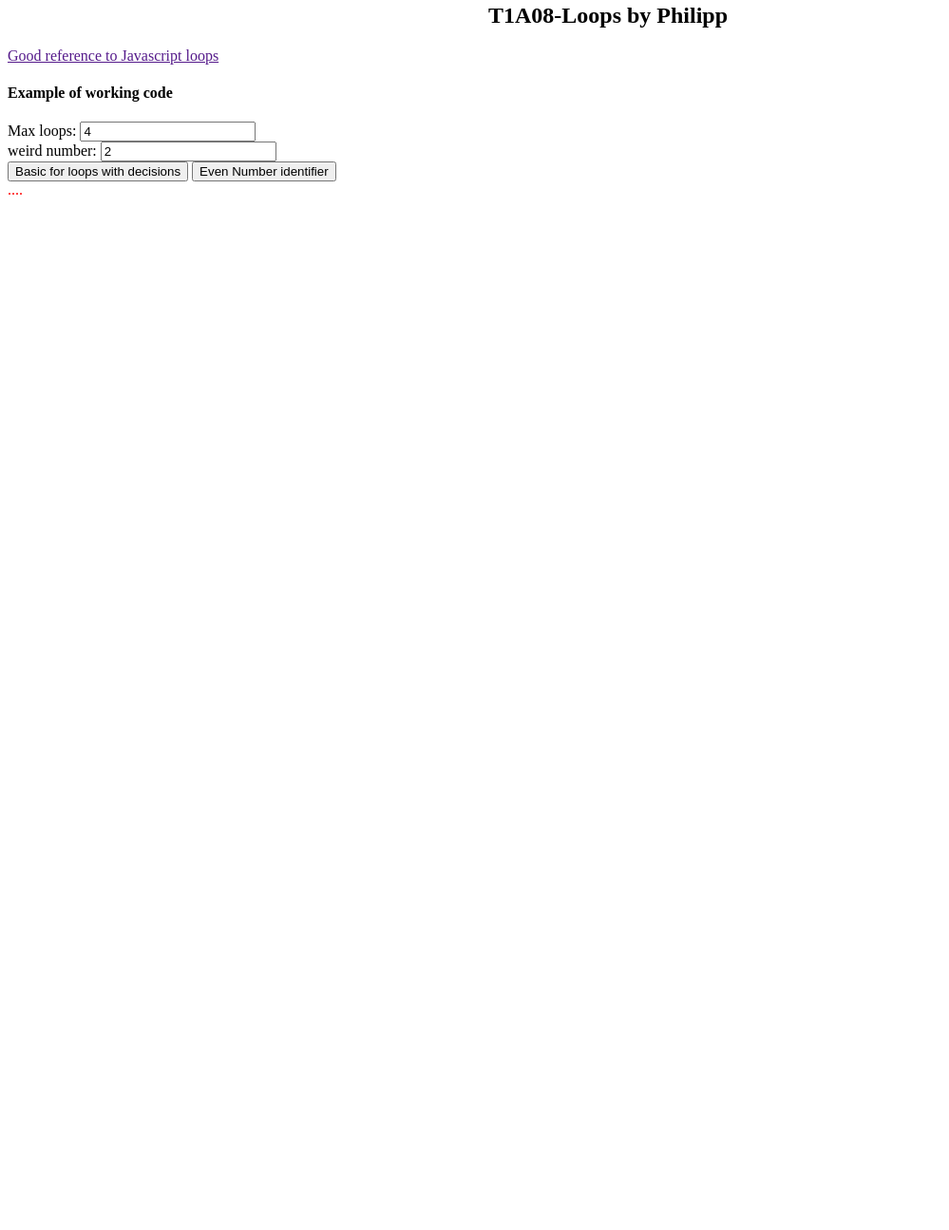
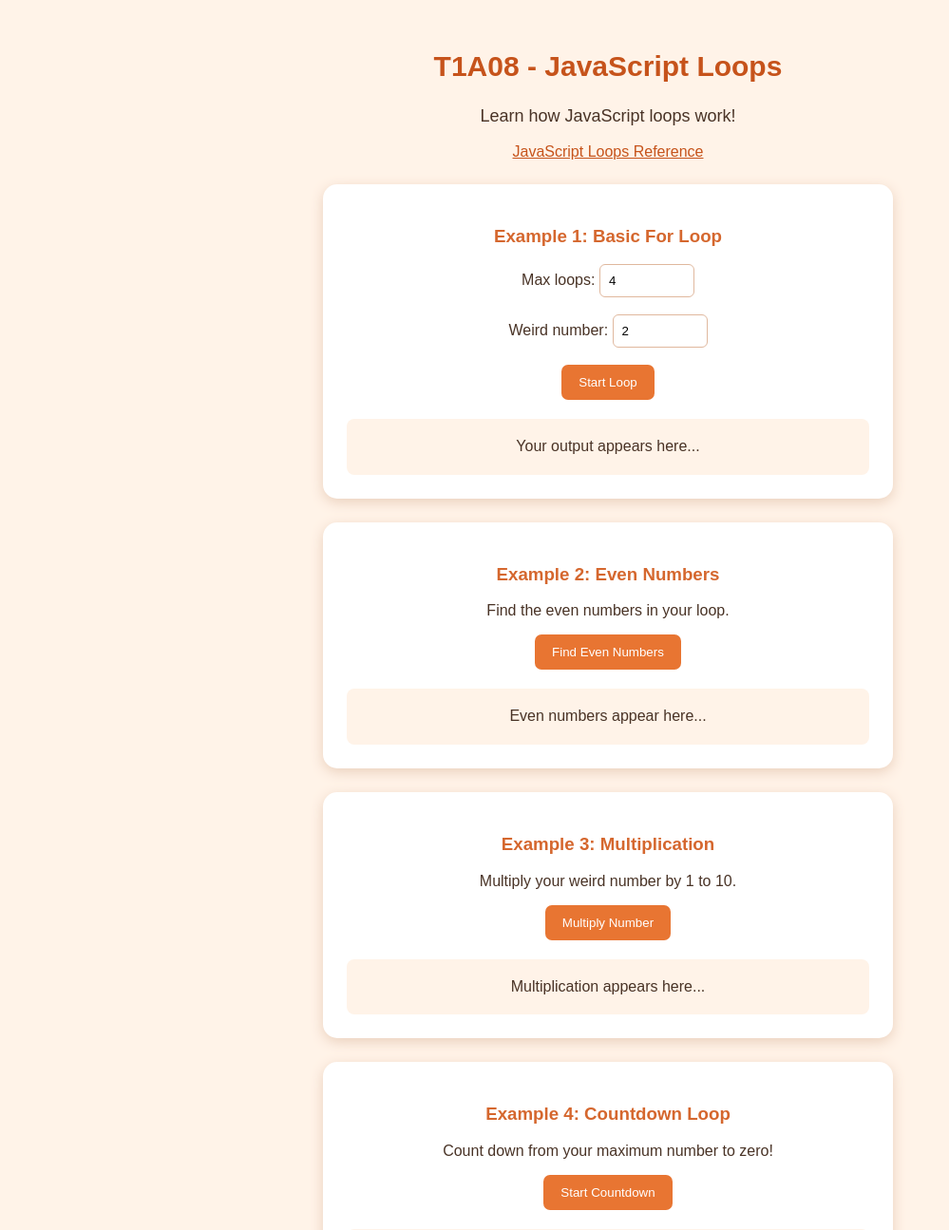
Before and after one commit to Philipp726281/gamedev-Philipp-2026, a plain HTML site: page T1A08-Loops-Philipp.html in a window 1280 px wide. Shown: the part 5-1300 px from the top of the page at 95% size, without its empty margins (0-999 px from the left). Before the commit the page ends 800 px from the top, so only its background shows below. Drawn offline with Linux system fonts and the light colour scheme.

Commit message:
Update T1A08-Loops-Philipp.html

```diff
--- a/T1A08-Loops-Philipp.html
+++ b/T1A08-Loops-Philipp.html
@@ -1,35 +1,204 @@
-<h2 align=center>T1A08-Loops by Philipp</h2> <a href="">Good reference to Javascript loops</a><br> <h4>Example of working code</h4>
+<!DOCTYPE html>
+<html lang="en">
 
-Max loops: <input id="myNum01" type=number value="4"><br>
-weird number: <input id="myWeird01" type=number value="2"><br>
+<head>
+    <title>T1A08-Loops-by-Philipp</title>
+</head>
 
-<input type=button value="Basic for loops with decisions" onclick="{
-document.getElementById('myDiv01').innerHTML=''
-let myTemp = ''
-let myMax = parseInt(document.getElementById('myNum01').value)
+<body>
 
-for (let myLoop = 0; myLoop < myMax; myLoop++){
-if (myLoop * 2 > myMax){
-myTemp += 'cool'
+    <h2>T1A08 - JavaScript Loops</h2>
+    <p class="subtitle">Learn how JavaScript loops work!</p>
+
+    <a href="https://www.w3schools.com/js/js_loop_for.asp">
+        JavaScript Loops Reference
+    </a>
+
+    <div class="card">
+        <h3>Example 1: Basic For Loop</h3>
+
+        Max loops:
+        <input id="myNum01" type="number" value="4">
+
+        <br><br>
+
+        Weird number:
+        <input id="myWeird01" type="number" value="2">
+
+        <br><br>
+
+        <input type="button" value="Start Loop" onclick="{
+            document.getElementById('myDiv01').innerHTML = '';
+            let myTemp = '';
+            let myMax = parseInt(document.getElementById('myNum01').value);
+
+            for (let myLoop = 0; myLoop < myMax; myLoop++) {
+                if (myLoop * 2 > myMax) {
+                    myTemp += 'Cool! ';
+                }
+                myTemp += 'Loop number: ' + myLoop + '<br>';
+            }
+
+            document.getElementById('myDiv01').innerHTML = myTemp;
+        }">
+
+        <div id="myDiv01" class="output">Your output appears here...</div>
+    </div>
+
+    <div class="card">
+        <h3>Example 2: Even Numbers</h3>
+
+        <p>Find the even numbers in your loop.</p>
+
+        <input type="button" value="Find Even Numbers" onclick="{
+            let myTemp = '';
+            let myMax = parseInt(document.getElementById('myNum01').value);
+
+            for (let myLoop = 0; myLoop < myMax; myLoop++) {
+                if (myLoop % 2 == 0) {
+                    myTemp += myLoop + ' is an even number<br>';
+                }
+            }
+
+            document.getElementById('myDiv02').innerHTML = myTemp;
+        }">
+
+        <div id="myDiv02" class="output">Even numbers appear here...</div>
+    </div>
+
+    <div class="card">
+        <h3>Example 3: Multiplication</h3>
+
+        <p>Multiply your weird number by 1 to 10.</p>
+
+        <input type="button" value="Multiply Number" onclick="{
+            let myTemp = '';
+            let myWeird = parseInt(document.getElementById('myWeird01').value);
+
+            for (let i = 1; i <= 10; i++) {
+                myTemp += myWeird + ' x ' + i + ' = ' + (myWeird * i) + '<br>';
+            }
+
+            document.getElementById('myDiv03').innerHTML = myTemp;
+        }">
+
+        <div id="myDiv03" class="output">Multiplication appears here...</div>
+    </div>
+
+
+<div class="card">
+    <h3>Example 4: Countdown Loop</h3>
+
+    <p>Count down from your maximum number to zero!</p>
+
+    <input type="button" value="Start Countdown" onclick="{
+        let myTemp = '';
+        let myMax = parseInt(document.getElementById('myNum01').value);
+
+        for (let i = myMax; i >= 0; i--) {
+            myTemp += i + '<br>';
+        }
+
+        document.getElementById('myDiv04').innerHTML = myTemp;
+    }">
+
+    <div id="myDiv04" class="output">
+        Countdown appears here...
+    </div>
+</div>
+
+
+
+    <div class="card">
+        <h3>Example Code</h3>
+
+        <p>This is part of the original loop code:</p>
+
+        <pre>
+for (let myLoop = 0; myLoop < myMax; myLoop++) {
+    if (myLoop * 2 > myMax) {
+        myTemp += 'Cool!';
+    }
+
+    myTemp += 'Loop number: ' + myLoop + '<br>';
 }
-myTemp += 'Loop number: ' + myLoop + '<br>'
-}
-document.getElementById('myDiv01').innerHTML = myTemp
-}">
+        </pre>
+    </div>
 
-<input type=button value="Even Number identifier" onclick="{
-document.getElementById('myDiv01').innerHTML= ''
-let myTemp = ''
 
-let myMax = parseInt(document.getElementById('myNum01').value)
 
-for (let myLoop = 0; myLoop < myMax; myLoop++ ){
-if (myLoop % 2 == 0){
-myTemp += 'Even Number, '
-}
-myTemp += 'loop number: ' + myLoop + '<br>'
-}
-document.getElementById('myDiv01').innerHTML = myTemp
-}">
+    <style>
+        body {
+            background-color: #fff3e8;
+            font-family: Arial, sans-serif;
+            text-align: center;
+            padding: 25px;
+            color: #493326;
+        }
 
-<div id="myDiv01"><font color=red>....</font></div>
+        h2 {
+            color: #c6531b;
+            font-size: 30px;
+        }
+
+        h3 {
+            color: #d5672e;
+        }
+
+        .subtitle {
+            font-size: 18px;
+        }
+
+        a {
+            color: #c6531b;
+        }
+
+        .card {
+            background-color: white;
+            max-width: 550px;
+            margin: 25px auto;
+            padding: 25px;
+            border-radius: 15px;
+            box-shadow: 0 4px 14px #ead0bd;
+        }
+
+        input[type="number"] {
+            width: 80px;
+            padding: 9px;
+            border: 1px solid #e0b89e;
+            border-radius: 6px;
+        }
+
+        input[type="button"] {
+            background-color: #e87532;
+            color: white;
+            padding: 11px 18px;
+            border: none;
+            border-radius: 7px;
+            cursor: pointer;
+        }
+
+        input[type="button"]:hover {
+            background-color: #b94d20;
+        }
+
+        .output {
+            background-color: #fff3e8;
+            margin-top: 20px;
+            padding: 15px;
+            border-radius: 8px;
+            line-height: 1.8;
+            overflow-wrap: anywhere;
+        }
+
+        pre {
+            background-color: #fff3e8;
+            padding: 18px;
+            border-radius: 8px;
+            text-align: left;
+            overflow-x: auto;
+        }
+    </style>
+
+</body>
+</html>
```
